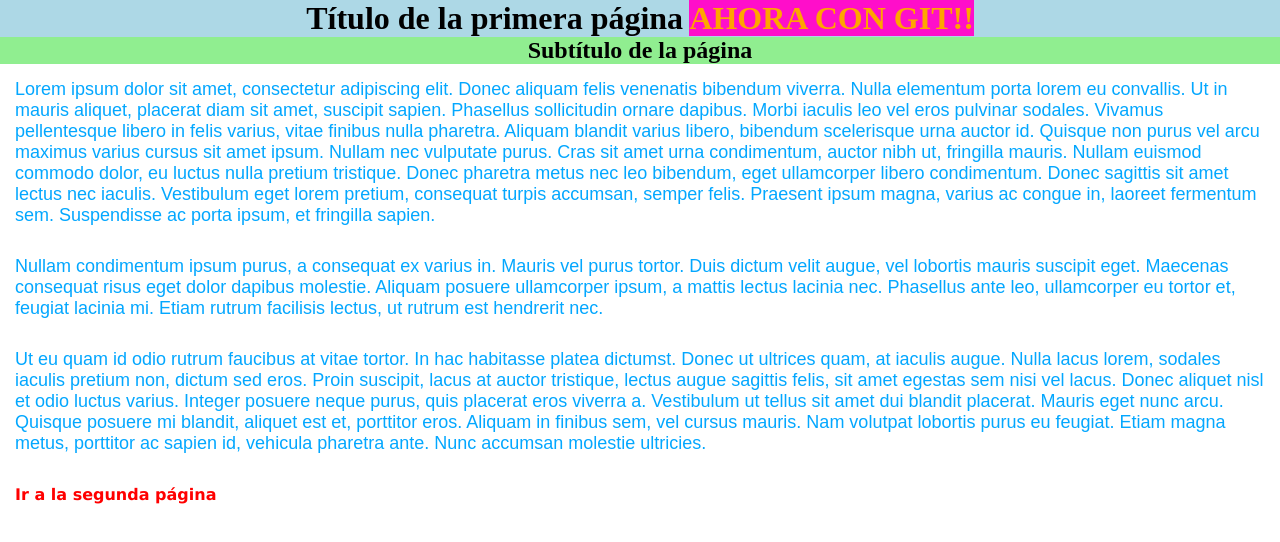
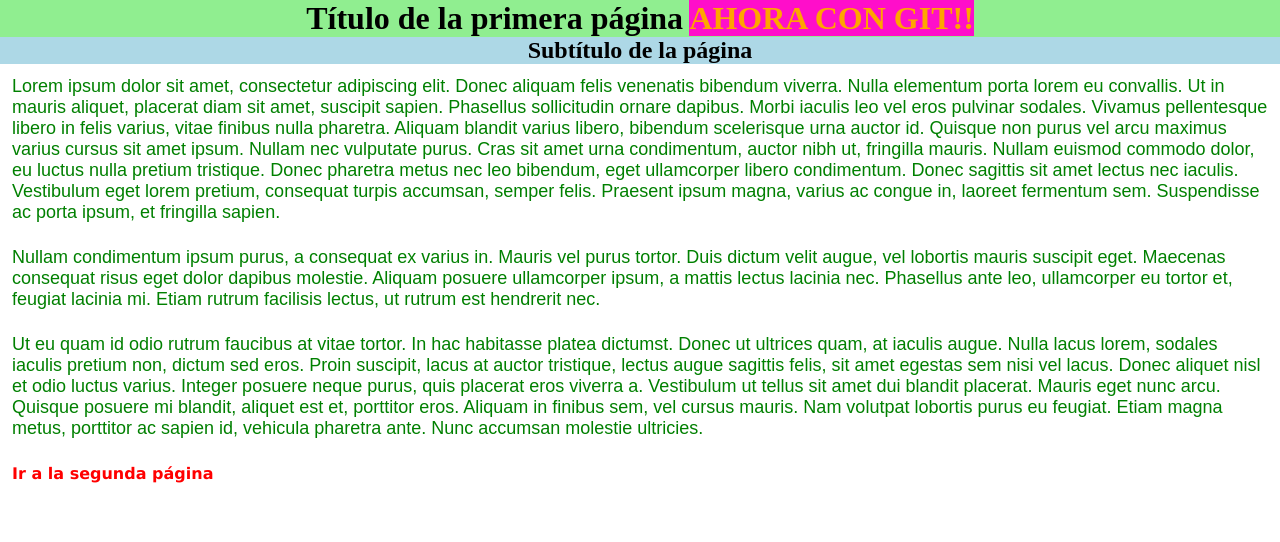
Before and after one commit to dmarinsalv/dmarinsalv.github.io, a plain HTML site: page index.html in a window 1280 px wide. Drawn offline with Linux system fonts and the light colour scheme.

Commit message:
Modificació d'estils dels texts

```diff
--- a/estilos.css
+++ b/estilos.css
@@ -4,19 +4,19 @@
 
 h1 {
   text-align: center;
-  background-color: lightblue;
+  background-color: lightgreen;
 }
 
 h2 {
   text-align: center;
-  background-color: lightgreen;
+  background-color: lightblue;
 }
 
 p {
-  padding: 15px;
-  font-family: verdana;
+  padding: 12px;
+  font-family: tahoma, verdana;
   font-size: 18px;
-  color: #03A7FF;
+  color: green;
 }
 
 a {
```
